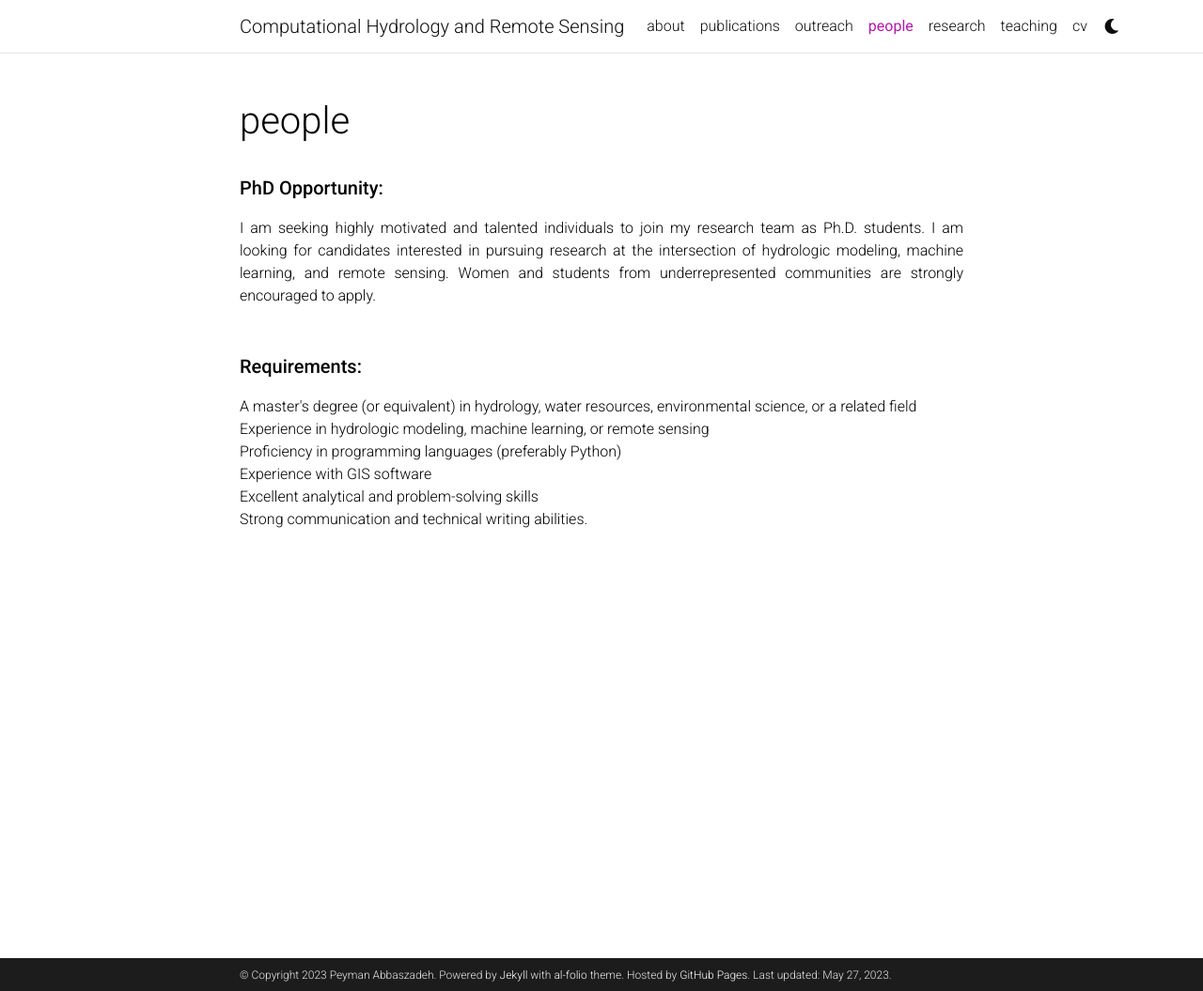
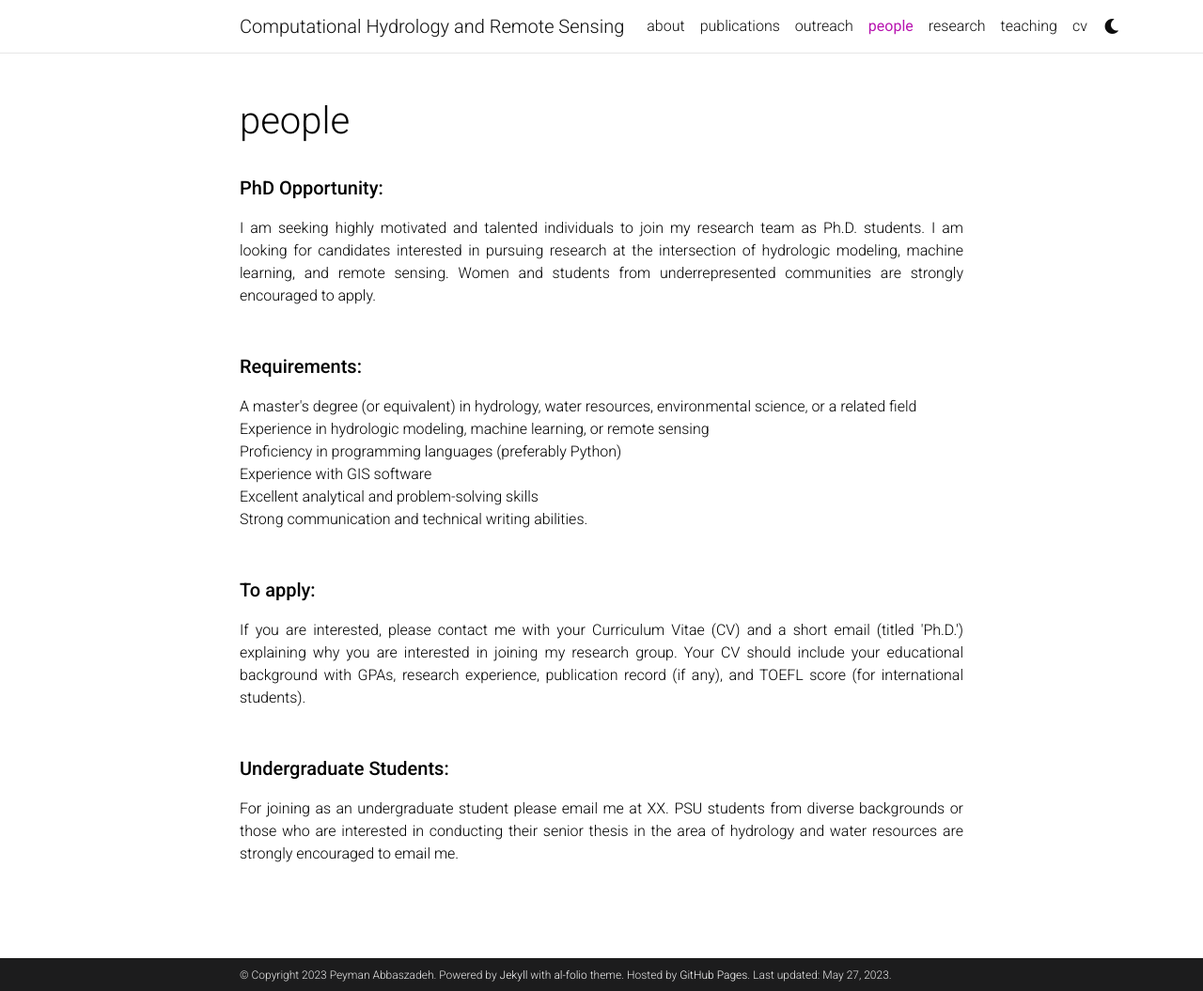
Before and after one commit to Pabbaszadeh/Pabbaszadeh.github.io, a Jekyll site: the page built from _pages/people.md, in a window 1280 px wide and 1055 px high. Shown: the whole window at 94% size. Built offline with Jekyll 4.4.1, drawn with Linux system fonts in a browser that asks for light colours; comment, search, counter and statistics services are not loaded; a style sheet for code colours, icons or effects is not loaded.

Commit message:
Update people.md

```diff
--- a/_pages/people.md
+++ b/_pages/people.md
@@ -17,3 +17,9 @@ Proficiency in programming languages (preferably Python)<br>
 Experience with GIS software<br>
 Excellent analytical and problem-solving skills<br>
 Strong communication and technical writing abilities.<br><br><br>
+
+<strong style="font-size: 20px;">To apply:</strong><br>
+<p style="text-align: justify;">If you are interested, please contact me with your Curriculum Vitae (CV) and a short email (titled 'Ph.D.') explaining why you are interested in joining my research group. Your CV should include your educational background with GPAs, research experience, publication record (if any), and TOEFL score (for international students).<br><br><br>
+
+<strong style="font-size: 20px;">Undergraduate Students:</strong><br>
+<p style="text-align: justify;">For joining as an undergraduate student please email me at XX. PSU students from diverse backgrounds or those who are interested in conducting their senior thesis in the area of hydrology and water resources are strongly encouraged to email me.<br><br><br>
```
